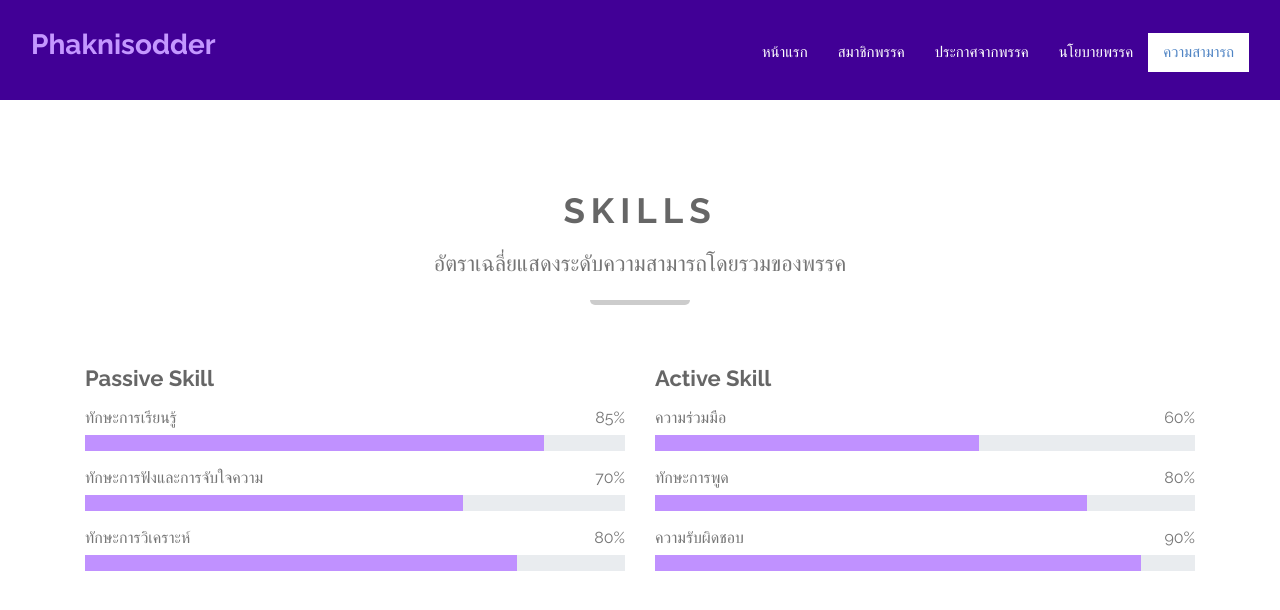
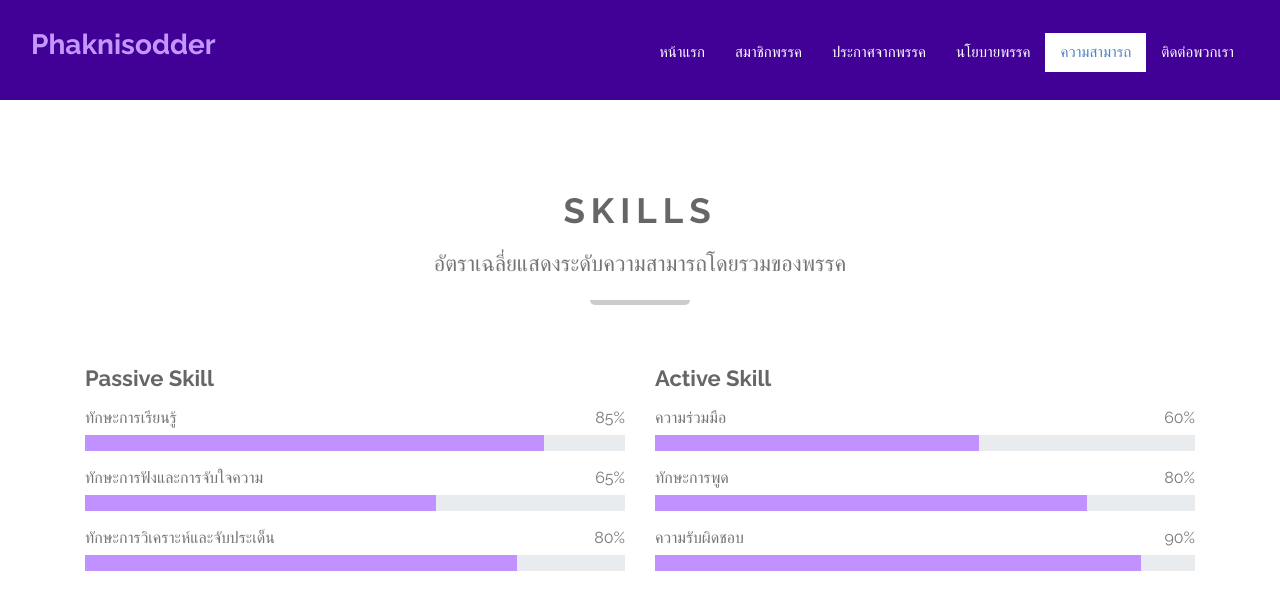
Before and after one commit to Makieza/Phaknisodder, a plain HTML site: page skills.html in a window 1280 px wide. Drawn offline with Linux system fonts and the light colour scheme.

Commit message:
Phaknisodder

```diff
--- a/skills.html
+++ b/skills.html
@@ -42,6 +42,7 @@
                             <a href="announcement.html" class="nav-item nav-link">ประกาศจากพรรค</a>
                             <a href="policy.html" class="nav-item nav-link">นโยบายพรรค</a>
                             <a href="skills.html" class="nav-item nav-link active">ความสามารถ</a>
+                            <a href="contact/contact.html" class="nav-item nav-link">ติดต่อพวกเรา</a>
                             </div>
                         </div>
                     </div>
@@ -72,14 +73,14 @@
                             </div>
 
                             <div class="skill-name">
-                                <p>ทักษะการฟังและการจับใจความ</p><p>70%</p>
+                                <p>ทักษะการฟังและการจับใจความ</p><p>65%</p>
                             </div>
                             <div class="progress">
-                                <div class="progress-bar" role="progressbar" aria-valuenow="70" aria-valuemin="0" aria-valuemax="100"></div>
+                                <div class="progress-bar" role="progressbar" aria-valuenow="65" aria-valuemin="0" aria-valuemax="100"></div>
                             </div>
 
                             <div class="skill-name">
-                                <p>ทักษะการวิเคราะห์</p><p>80%</p>
+                                <p>ทักษะการวิเคราะห์และจับประเด็น</p><p>80%</p>
                             </div>
                             <div class="progress">
                                 <div class="progress-bar" role="progressbar" aria-valuenow="80" aria-valuemin="0" aria-valuemax="100"></div>
```
Also changed, not shown: announcement.html (+1 -0 lines), index.html (+4 -3 lines), member.html (+1 -0 lines), policy.html (+1 -0 lines).
